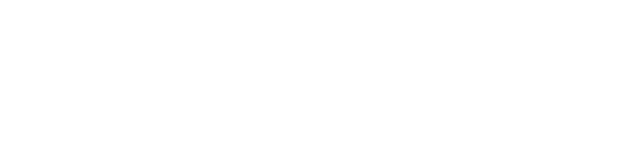
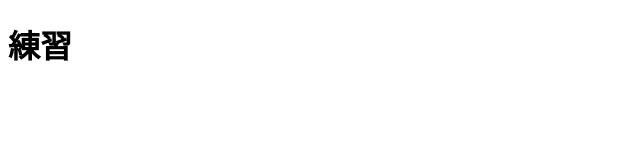
Before and after one commit to Rio-Yamazakii/practice, a plain HTML site: page index.html in a window 1280 px wide. Shown: the whole page, without its empty margins (0-640 px from the left). Drawn offline with Linux system fonts and the light colour scheme.

Commit message:
h1作成

```diff
--- a/index.html
+++ b/index.html
@@ -4,7 +4,9 @@
     <meta charset="UTF-8" />
     <meta http-equiv="X-UA-Compatible" content="IE=edge" />
     <meta name="viewport" content="width=device-width, initial-scale=1.0" />
-    <title>Document</title>
+    <title>練習</title>
   </head>
-  <body></body>
+  <body>
+    <h1>練習</h1>
+  </body>
 </html>
```
